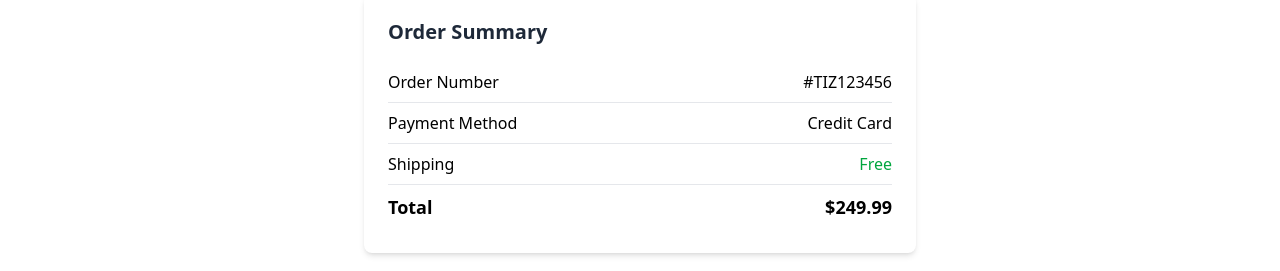
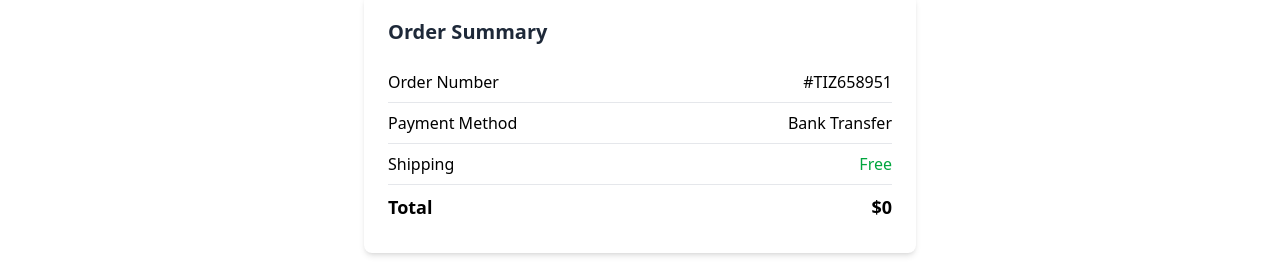
Before and after one commit to OmorFaruk63/tizaraa, a Next.js app: page /order-success in a window 1280 px wide. Shown: the part 408-679 px from the top of the page. Built offline with nearby package versions, Linux system fonts and the light colour scheme.

Commit message:
dynamic order success page

```diff
--- a/src/app/order-success/page.tsx
+++ b/src/app/order-success/page.tsx
@@ -1,8 +1,29 @@
 "use client";
+import { clearCart } from "@/lib/redux/features/cart";
+import { useAppDispatch, useAppSelector } from "@/lib/redux/hooks";
 import Link from "next/link";
 import { FaCheckCircle } from "react-icons/fa";
 
 const OrderSuccessPage: React.FC = () => {
+ const cartItems = useAppSelector((state) => state.cart.items);
+ const dispatch = useAppDispatch();
+ const subtotal = cartItems.reduce(
+  (acc, item) => acc + (item.discount_price ?? item.seeling_price) * item.quantity,
+  0
+ );
+
+
+
+ function generateRandomCode() {
+  const prefix = "#TIZ";
+  const randomNumber = Math.floor(Math.random() * 900000) + 100000; // ensures 6 digits
+  return prefix + randomNumber;
+ }
+
+ // Add an array of payment methods
+ const paymentMethods = ["Credit Card", "PayPal", "Bank Transfer", "Apple Pay", "Google Pay"];
+ const randomPaymentMethod = paymentMethods[Math.floor(Math.random() * paymentMethods.length)];
+
  return (
   <div className="max-w-3xl mx-auto px-4 py-16 flex flex-col items-center text-center">
    {/* Success Icon */}
@@ -28,11 +49,11 @@ const OrderSuccessPage: React.FC = () => {
     <div className="divide-y divide-gray-200">
      <div className="flex justify-between py-2">
       <span>Order Number</span>
-      <span className="font-medium">#TIZ123456</span>
+      <span className="font-medium">{generateRandomCode()}</span>
      </div>
      <div className="flex justify-between py-2">
       <span>Payment Method</span>
-      <span className="font-medium">Credit Card</span>
+      <span className="font-medium">{randomPaymentMethod}</span>
      </div>
      <div className="flex justify-between py-2">
       <span>Shipping</span>
@@ -40,7 +61,7 @@ const OrderSuccessPage: React.FC = () => {
      </div>
      <div className="flex justify-between py-2 font-semibold text-lg">
       <span>Total</span>
-      <span>$249.99</span>
+      <span>${subtotal}</span>
      </div>
     </div>
    </div>
@@ -49,6 +70,7 @@ const OrderSuccessPage: React.FC = () => {
    <div className="flex flex-col sm:flex-row gap-4">
     <Link
      href="/"
+     onClick={() => dispatch(clearCart())}
      className="bg-indigo-600 text-white px-8 py-3 rounded-lg font-semibold hover:bg-indigo-700 transition"
     >
      Continue Shopping
```
